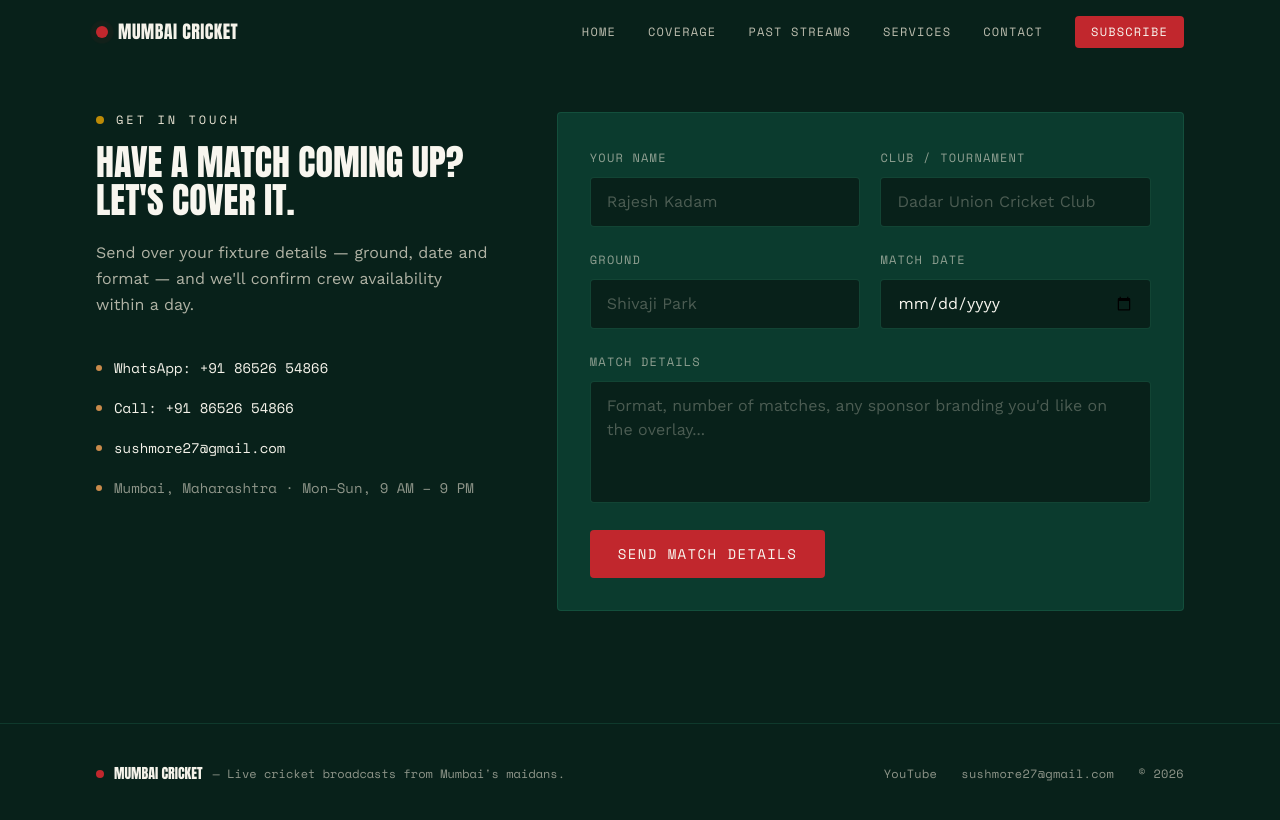
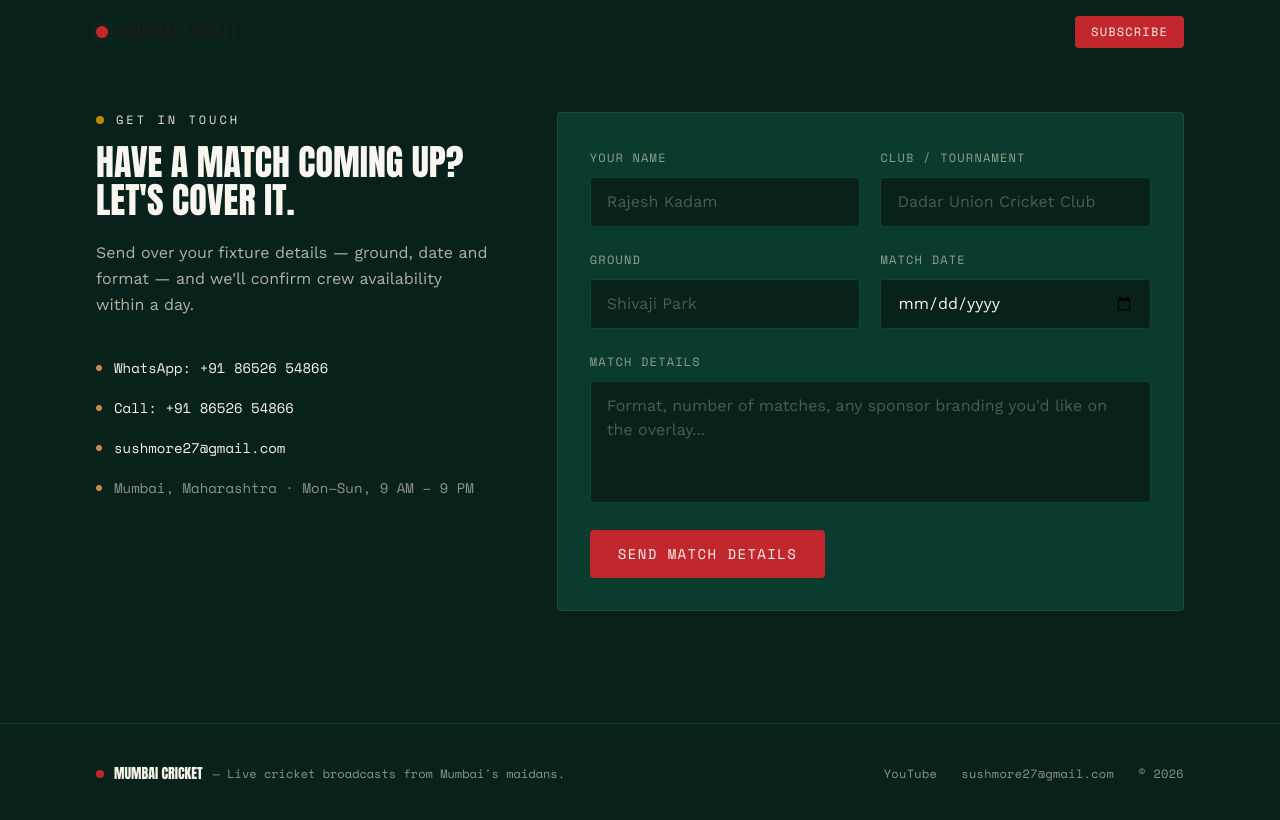
Before and after one commit to yash4518-cell/mumbai-cricket-site, a React (Vite) app in the folder Frontend/: page /contact in a window 1280 px wide. Shown: the top 820 px of the page. Built offline with nearby package versions, Linux system fonts and the light colour scheme.

Commit message:
Improve header link contrast on light pages like Past Streams

```diff
--- a/Frontend/src/components/Header.tsx
+++ b/Frontend/src/components/Header.tsx
@@ -1,8 +1,9 @@
 import { useEffect, useState } from "react";
-import { Link } from "react-router-dom";
+import { Link, useLocation } from "react-router-dom";
 import { siteData } from "../data/siteData";
 
 export default function Header() {
+  const location = useLocation();
   const [open, setOpen] = useState(false);
   const [scrolled, setScrolled] = useState(false);
 
@@ -11,6 +12,14 @@ export default function Header() {
     window.addEventListener("scroll", onScroll);
     return () => window.removeEventListener("scroll", onScroll);
   }, []);
+
+  const isHome = location.pathname === "/";
+  const isLightHeader = (isHome && !scrolled) || scrolled;
+  const navLinkClass = isLightHeader
+    ? "font-mono text-xs tracking-widest text-chalk-200/80 hover:text-amber-signal transition-colors uppercase"
+    : "font-mono text-xs tracking-widest text-ink-900 hover:text-ball-600 transition-colors uppercase";
+  const brandTextClass = isLightHeader ? "font-display text-lg tracking-wide text-chalk-100 uppercase" : "font-display text-lg tracking-wide text-ink-900 uppercase";
+  const mobileButtonClass = isLightHeader ? "md:hidden text-chalk-100 p-2" : "md:hidden text-ink-900 p-2";
 
   return (
     <header
@@ -24,18 +33,12 @@ export default function Header() {
             <span className="animate-ping absolute inline-flex h-full w-full rounded-full bg-ball-500 opacity-75" />
             <span className="relative inline-flex rounded-full h-3 w-3 bg-ball-500" />
           </span>
-          <span className="font-display text-lg tracking-wide text-chalk-100 uppercase">
-            {siteData.brand.name}
-          </span>
+          <span className={brandTextClass}>{siteData.brand.name}</span>
         </Link>
 
         <nav className="hidden md:flex items-center gap-8">
           {siteData.nav.map((item) => (
-            <Link
-              key={item.href}
-              to={item.href}
-              className="font-mono text-xs tracking-widest text-chalk-200/80 hover:text-amber-signal transition-colors uppercase"
-            >
+            <Link key={item.href} to={item.href} className={navLinkClass}>
               {item.label}
             </Link>
           ))}
@@ -50,7 +53,7 @@ export default function Header() {
         </nav>
 
         <button
-          className="md:hidden text-chalk-100 p-2"
+          className={mobileButtonClass}
           aria-label={open ? "Close menu" : "Open menu"}
           aria-expanded={open}
           onClick={() => setOpen((v) => !v)}
```
Also changed, not shown: 1 other file (tests, documents, lock files or other folders).
